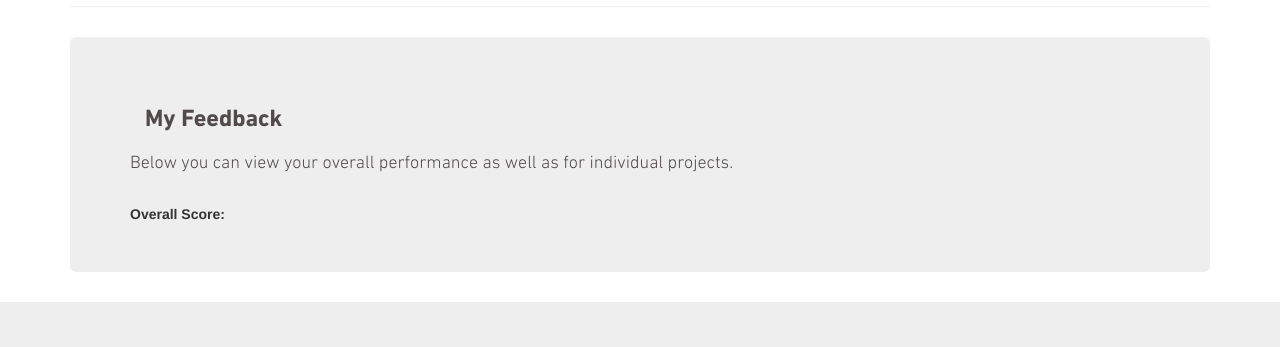
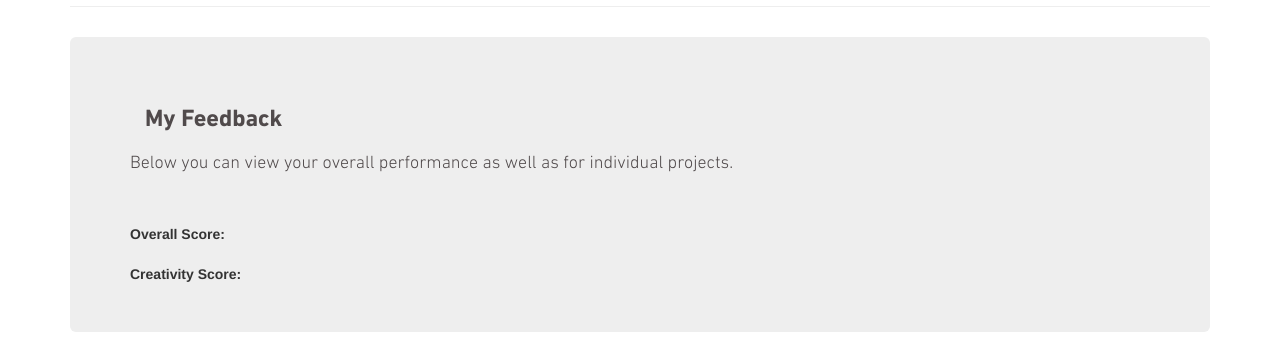
Before and after one commit to rohankonnur123/feedbackWebApp, a plain HTML site: page feedback_student.html in a window 1280 px wide. Shown: the part 131-478 px from the top of the page. Drawn offline with nearby package versions, Linux system fonts and the light colour scheme; no server answers; a script that the page names is missing; files whose address does not match are found by name.

Commit message:
made changes again"

```diff
--- a/feedback_student.html
+++ b/feedback_student.html
@@ -155,9 +155,10 @@ height: 400px;
   <h3> <span class="text-headerlarge">My Feedback</span> </h3>
 </div>
  <h4> <span class="text-primary">Below you can view your overall performance as well as for individual projects.</span> </h4>
- <br>
+ <br></br>
  <span><b>Overall Score: </b><span id="overallScore"></span></span>
-<br>
+<br></br>
+ <span><b> Creativity Score: </b><span id='creativityscore'> </span></span>
 
 
 </div>
```
